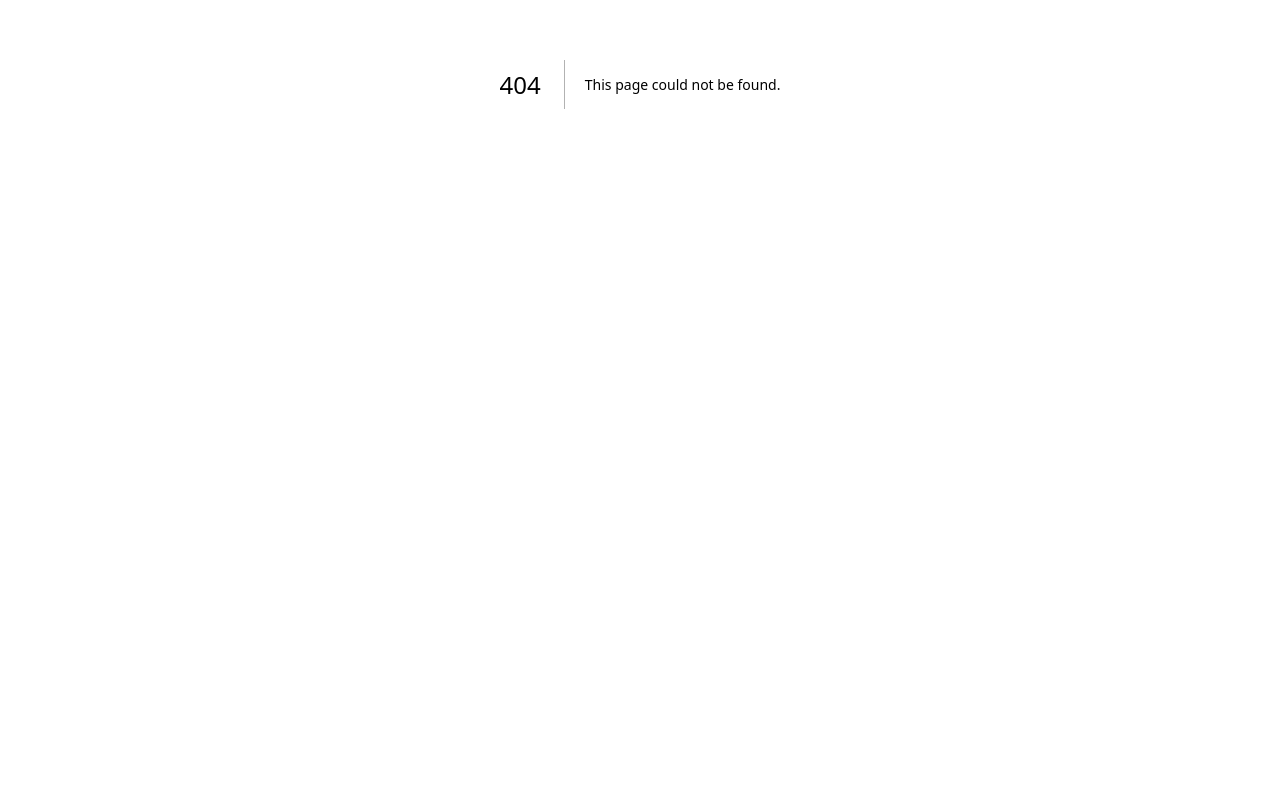
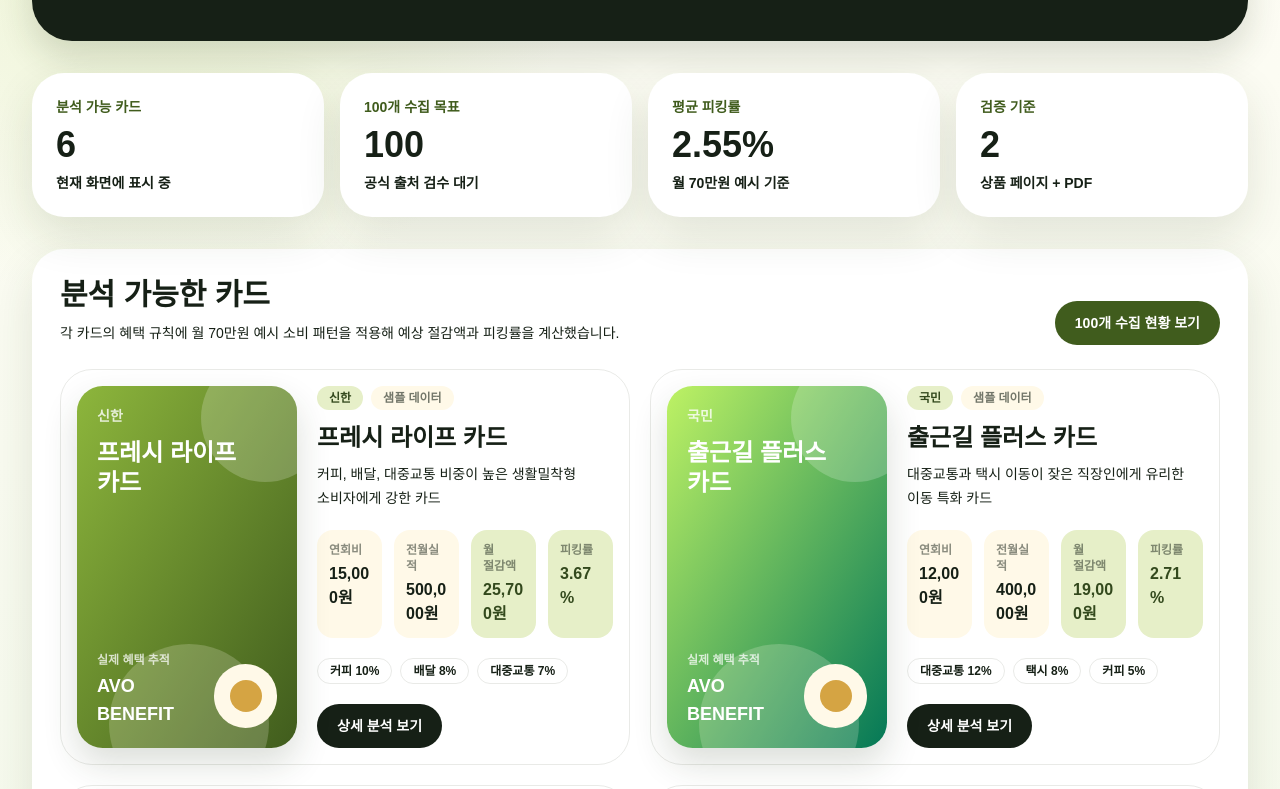
Before and after one commit to namini1004/avocard, a Next.js app: page /cards in a window 1280 px wide. Before the commit this address had no page. Shown: the part 316-1105 px from the top of the page. Before the commit the page ends 800 px from the top, so only its background shows below. Built offline with nearby package versions, Linux system fonts and the light colour scheme.

Commit message:
Add card catalog page

```diff
--- /dev/null
+++ b/app/cards/page.tsx
@@ -0,0 +1,137 @@
+import Link from "next/link";
+import { Header } from "@/components/Header";
+import { CardVisual } from "@/components/CardVisual";
+import { cards, categoryLabels } from "@/data/cards";
+import { analyzeCard, defaultProfile, formatWon } from "@/lib/calculate";
+import { minimumPopularCardCoverage, popularCoverageTargets } from "@/data/official-sources";
+
+const analyses = cards.map((card) => analyzeCard(card, defaultProfile));
+const analyzedCount = analyses.length;
+const averagePickingRate =
+  analyses.length > 0 ? analyses.reduce((sum, analysis) => sum + analysis.pickingRate, 0) / analyses.length : 0;
+
+export default function CardsPage() {
+  return (
+    <>
+      <Header />
+      <main className="mx-auto max-w-7xl px-5 py-10 lg:px-8">
+        <section className="rounded-[2.5rem] bg-ink p-8 text-white shadow-lift md:p-10">
+          <p className="text-sm font-black text-avocado-200">CARD ANALYSIS</p>
+          <h1 className="mt-3 max-w-4xl text-5xl font-black leading-tight">카드별 혜택, 연회비, 실제 피킹률</h1>
+          <p className="mt-5 max-w-3xl text-lg leading-8 text-white/72">
+            현재 화면은 분석 가능한 카드 데이터만 보여줍니다. 100개는 공식 출처 수집 목표이며, 카드별 상품설명서 검수가 끝난 카드부터 이 목록에 추가됩니다.
+          </p>
+        </section>
+
+        <section className="mt-8 grid gap-4 md:grid-cols-4">
+          <div className="rounded-[2rem] bg-white p-6 shadow-soft">
+            <p className="text-sm font-black text-avocado-700">분석 가능 카드</p>
+            <p className="mt-2 text-4xl font-black text-ink">{analyzedCount}</p>
+            <p className="mt-2 text-sm font-bold text-ink/54">현재 화면에 표시 중</p>
+          </div>
+          <div className="rounded-[2rem] bg-white p-6 shadow-soft">
+            <p className="text-sm font-black text-avocado-700">100개 수집 목표</p>
+            <p className="mt-2 text-4xl font-black text-ink">{popularCoverageTargets.length}</p>
+            <p className="mt-2 text-sm font-bold text-ink/54">공식 출처 검수 대기</p>
+          </div>
+          <div className="rounded-[2rem] bg-white p-6 shadow-soft">
+            <p className="text-sm font-black text-avocado-700">평균 피킹률</p>
+            <p className="mt-2 text-4xl font-black text-ink">{averagePickingRate.toFixed(2)}%</p>
+            <p className="mt-2 text-sm font-bold text-ink/54">월 70만원 예시 기준</p>
+          </div>
+          <div className="rounded-[2rem] bg-white p-6 shadow-soft">
+            <p className="text-sm font-black text-avocado-700">검증 기준</p>
+            <p className="mt-2 text-4xl font-black text-ink">2</p>
+            <p className="mt-2 text-sm font-bold text-ink/54">상품 페이지 + PDF</p>
+          </div>
+        </section>
+
+        <section className="mt-8 rounded-[2rem] bg-white p-5 shadow-soft md:p-7">
+          <div className="flex flex-col justify-between gap-4 md:flex-row md:items-end">
+            <div>
+              <h2 className="text-3xl font-black text-ink">분석 가능한 카드</h2>
+              <p className="mt-2 text-sm leading-6 text-ink/58">
+                각 카드의 혜택 규칙에 월 70만원 예시 소비 패턴을 적용해 예상 절감액과 피킹률을 계산했습니다.
+              </p>
+            </div>
+            <Link href="/sources" className="focus-ring rounded-full bg-avocado-700 px-5 py-3 text-sm font-black text-white">
+              100개 수집 현황 보기
+            </Link>
+          </div>
+
+          <div className="mt-6 grid gap-5 lg:grid-cols-2">
+            {analyses.map((analysis) => {
+              const topRules = analysis.card.benefitRules.slice(0, 3);
+              return (
+                <article
+                  key={analysis.card.slug}
+                  className="grid gap-5 rounded-[2rem] border border-avocado-900/10 p-4 transition hover:-translate-y-1 hover:border-avocado-500 hover:shadow-lift md:grid-cols-[220px_1fr]"
+                >
+                  <CardVisual card={analysis.card} compact />
+                  <div className="flex flex-col justify-between gap-5">
+                    <div>
+                      <div className="flex flex-wrap items-center gap-2">
+                        <span className="rounded-full bg-avocado-100 px-3 py-1 text-xs font-black text-avocado-800">
+                          {analysis.card.issuer}
+                        </span>
+                        <span className="rounded-full bg-cream px-3 py-1 text-xs font-black text-ink/60">
+                          {analysis.card.reviewStatus === "verified" ? "검수 완료" : "샘플 데이터"}
+                        </span>
+                      </div>
+                      <h3 className="mt-3 text-2xl font-black text-ink">{analysis.card.name}</h3>
+                      <p className="mt-2 text-sm leading-6 text-ink/62">{analysis.card.summary}</p>
+                    </div>
+
+                    <div className="grid gap-3 sm:grid-cols-4">
+                      <div className="rounded-2xl bg-cream p-3">
+                        <p className="text-xs font-bold text-ink/50">연회비</p>
+                        <p className="mt-1 font-black text-ink">{formatWon(analysis.card.annualFee)}</p>
+                      </div>
+                      <div className="rounded-2xl bg-cream p-3">
+                        <p className="text-xs font-bold text-ink/50">전월실적</p>
+                        <p className="mt-1 font-black text-ink">{formatWon(analysis.card.previousSpend)}</p>
+                      </div>
+                      <div className="rounded-2xl bg-avocado-100 p-3">
+                        <p className="text-xs font-bold text-ink/50">월 절감액</p>
+                        <p className="mt-1 font-black text-avocado-800">{formatWon(analysis.monthlySaving)}</p>
+                      </div>
+                      <div className="rounded-2xl bg-avocado-100 p-3">
+                        <p className="text-xs font-bold text-ink/50">피킹률</p>
+                        <p className="mt-1 font-black text-avocado-800">{analysis.pickingRate.toFixed(2)}%</p>
+                      </div>
+                    </div>
+
+                    <div className="flex flex-wrap gap-2">
+                      {topRules.map((rule) => (
+                        <span key={rule.id} className="rounded-full border border-avocado-900/10 px-3 py-1 text-xs font-black text-ink/64">
+                          {categoryLabels[rule.category]} {(rule.rate ? rule.rate * 100 : 0).toFixed(0)}%
+                        </span>
+                      ))}
+                    </div>
+
+                    <Link
+                      href={`/cards/${analysis.card.slug}`}
+                      className="focus-ring inline-flex w-fit rounded-full bg-ink px-5 py-3 text-sm font-black text-white"
+                    >
+                      상세 분석 보기
+                    </Link>
+                  </div>
+                </article>
+              );
+            })}
+          </div>
+        </section>
+
+        <section className="mt-8 rounded-[2rem] border border-avocado-900/10 bg-cream p-6">
+          <h2 className="text-2xl font-black text-ink">100개 카드는 어디에서 확인하나요?</h2>
+          <p className="mt-3 max-w-4xl text-sm leading-7 text-ink/64">
+            현재 100개는 카드사별·혜택목적별 수집 타깃입니다. 실제 카드명, 연회비, 혜택, 피킹률은 공식 상품 페이지와 상품설명서 PDF 검수가 끝난 뒤 이 목록에 순차적으로 추가됩니다. 수집 타깃은 데이터 현황 페이지에서 확인할 수 있습니다.
+          </p>
+          <Link href="/sources" className="mt-5 inline-flex rounded-full bg-white px-5 py-3 text-sm font-black text-ink shadow-soft">
+            데이터 현황으로 이동
+          </Link>
+        </section>
+      </main>
+    </>
+  );
+}
```
